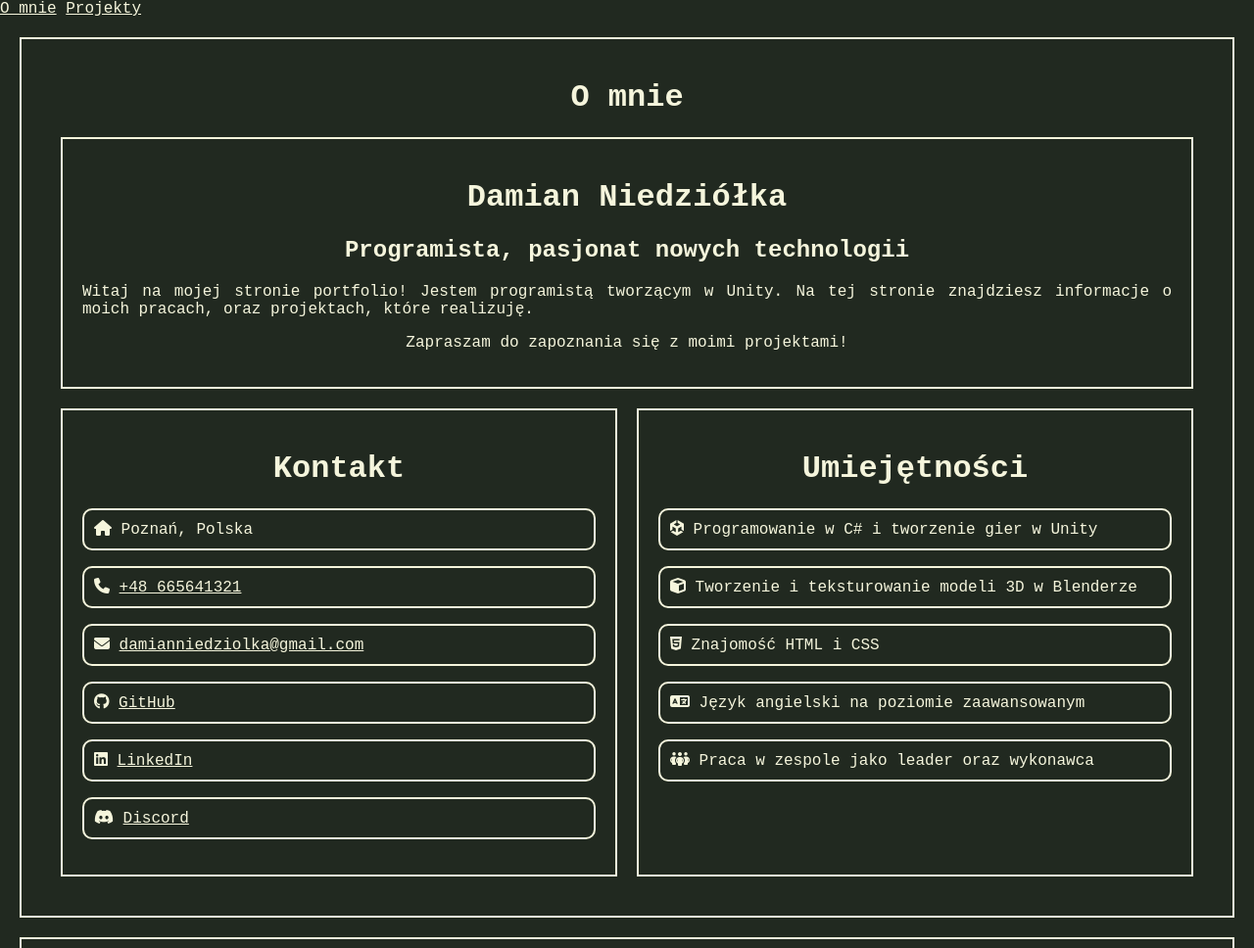
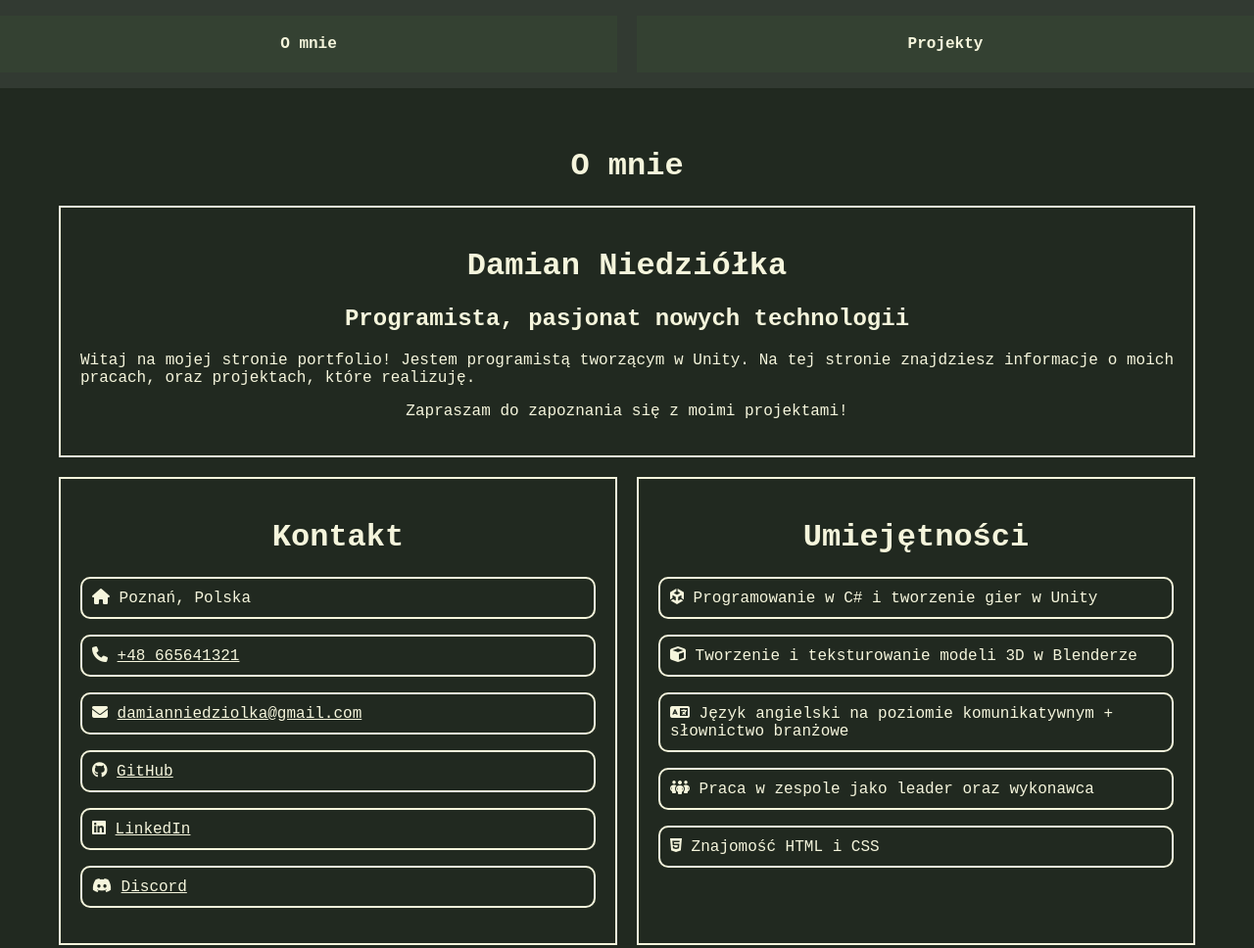
Before and after one commit to Karmelica/karmelica.github.io, a plain HTML site: page index.html in a window 1280 px wide. Shown: the top 968 px of the page at 98% size. Drawn offline with Linux system fonts and the light colour scheme.

Commit message:
Refactor navigation: Replace links with clickable elements and enhance styling for better usability

```diff
--- a/index.html
+++ b/index.html
@@ -10,18 +10,18 @@
 </head>
 <body class="body">
     <div class="nav">
-        <a href="#info">O mnie</a>
-        <a href="#projects">Projekty</a>
+        <p id="info-click">O mnie</p>
+        <p id="projects-click">Projekty</p>
     </div>
     <div class="intro">
         <h1>O mnie</h1>
-        <div class="about">
+        <div class="about" id="about">
             <h1>Damian Niedziółka</h1>
             <h2>Programista, pasjonat nowych technologii</h2>
             <p>Witaj na mojej stronie portfolio! Jestem programistą tworzącym w Unity. Na tej stronie znajdziesz informacje o moich pracach, oraz projektach, które realizuję. </p>
             <p style="text-align: center;">Zapraszam do zapoznania się z moimi projektami!</p>
         </div>
-        <div class="info">
+        <div class="info" id="info">
             <div class="contact">
                 <h1>Kontakt</h1>
                 <p><i class="fa-solid fa-house"></i> Poznań, Polska</p>
@@ -35,16 +35,16 @@
                 <h1>Umiejętności</h1>
                 <p><i class="fa-brands fa-unity"></i> Programowanie w C# i tworzenie gier w Unity</p>
                 <p><i class="fa-solid fa-cube"></i> Tworzenie i teksturowanie modeli 3D w Blenderze</p>
+                <p><i class="fa-solid fa-language"></i> Język angielski na poziomie komunikatywnym + słownictwo branżowe</p>
+                <p><i class="fa-solid fa-people-group"></i> Praca w zespole jako leader oraz wykonawca</p>
                 <p><i class="fa-brands fa-html5"></i> Znajomość HTML i CSS</p>
-                <p><i class="fa-solid fa-language"></i> Język angielski na poziomie zaawansowanym</p>
-                <p><i class="fa-solid fa-people-group"></i> Praca w zespole jako leader oraz wykonawca</p>
             </div>
         </div>
     </div>
-    <div class="projects">
+    <div class="projects" id="projects">
         <h1>Projekty</h1>
         <div class="ninja">
-            <h1>Komputronik "Ninja" - październik</h1>
+            <h1>Komputronik "Ninja" - październik 2025</h1>
             <p>Gra obecnie tworzona na zlecenie Komputronik</p>
             <p>Zajrzyj tutaj pod koniec października, aby zobaczyć efekty naszej pracy!</p>
             <p><b>Rola:</b> Wsparcie programistyczne, implementacja UI</p>
--- a/script.js
+++ b/script.js
@@ -1,5 +1,11 @@
 const button = document.getElementById("showGame")
 button.addEventListener("click", showGame);
+
+const infoLink = document.getElementById("info-click");
+infoLink.addEventListener("click", () => scrollToSection("about"));
+
+const projectsLink = document.getElementById("projects-click");
+projectsLink.addEventListener("click", () => scrollToSection("projects"));
 
 function showGame(){
     const iframe1 = document.getElementById("elektron");
@@ -11,3 +17,8 @@ function showGame(){
     iframe1.style.display = "unset";
     button.innerText = "Ukryj grę";
 }
+
+function scrollToSection(id) {
+    const section = document.getElementById(id);
+    section.scrollIntoView({ behavior: "smooth" });
+}
--- a/style.css
+++ b/style.css
@@ -7,8 +7,27 @@
     margin: auto;
 }
 
+.nav{
+    position: sticky;
+    display: flex;
+    gap: 20px;
+    top: 0;
+    justify-content: center;
+    background-color: rgb(50, 58, 50);
+    margin-bottom: 20px;
+    text-align: center;
+}
+
+.nav p{
+    color: beige;
+    font-weight: bold;
+    background-color: rgb(52, 65, 50);
+    width: 100%;
+    padding: 20px 20px;
+}
+
 .intro{
-    border: 2px solid beige;
+    /* border: 2px solid beige; */
     width: 100% - 20px;
     padding: 20px;
     margin: 20px;
@@ -62,7 +81,7 @@
 }
 
 .projects{
-    border: 2px solid beige;
+    /* border: 2px solid beige; */
     padding: 20px;
     margin: 20px;
 }
```
